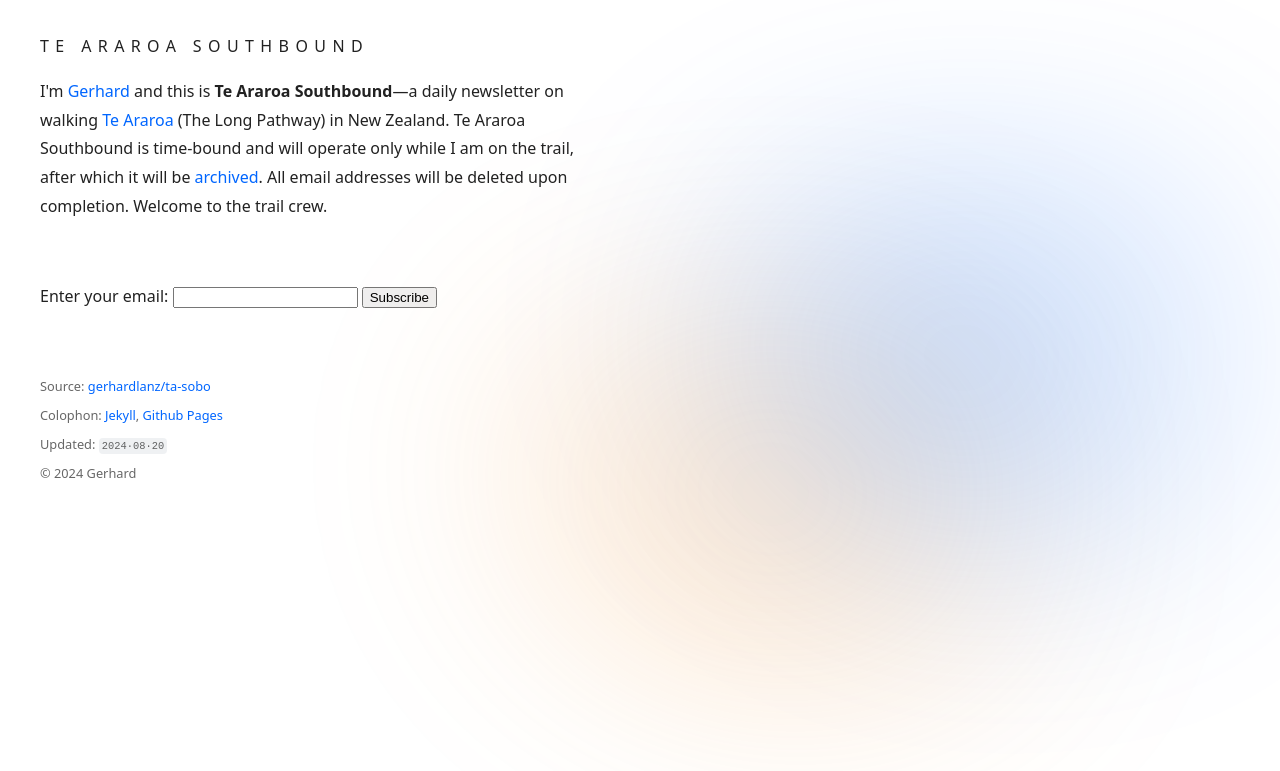
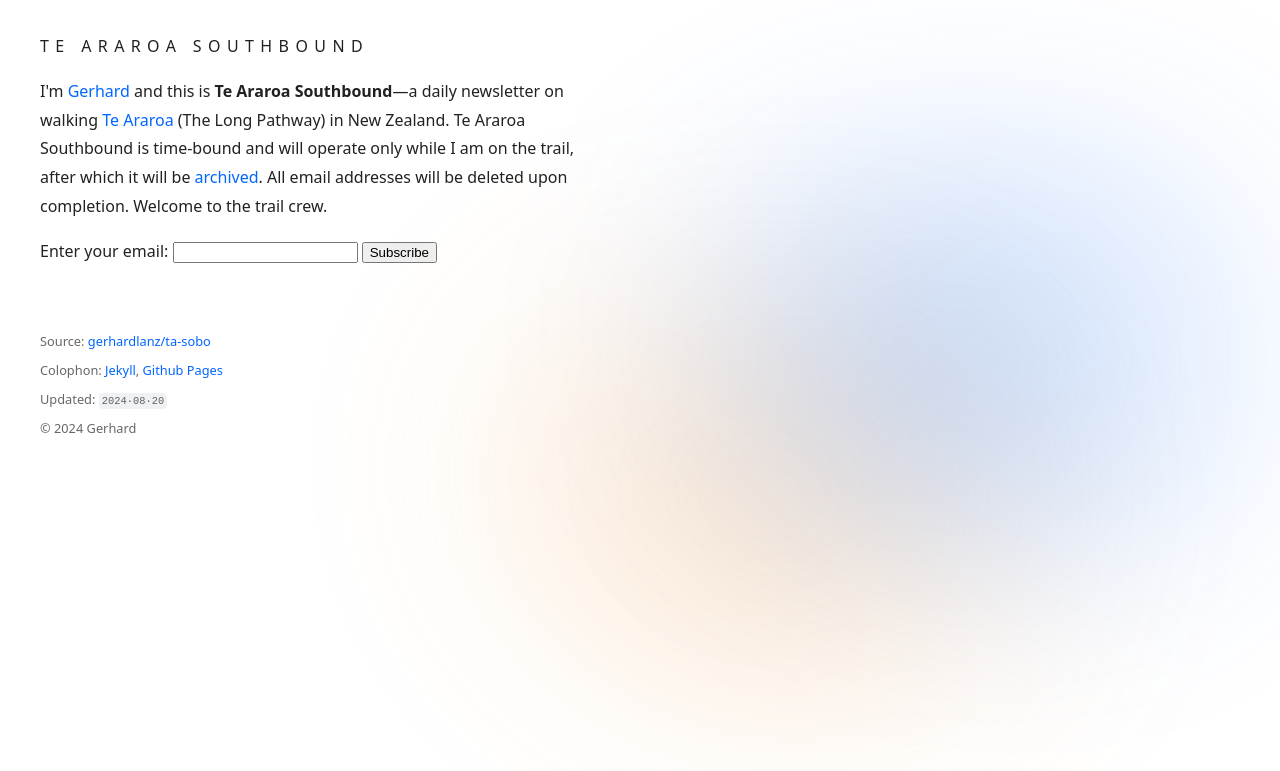
Before and after one commit to gerhardlanz/ta-sobo.gerhardla.nz, a Jekyll site: the page built from index.md, in a window 1280 px wide. Shown: the top 771 px of the page. Built offline with Jekyll 4.4.1, drawn with Linux system fonts in a browser that asks for light colours; Markdown is read by kramdown in place of the engine named in the settings.

```diff
--- a/index.md
+++ b/index.md
@@ -5,7 +5,7 @@ permalink: /
 
 <h1>Te Araroa Southbound</h1>
 
-<p>I'm <a href="https://gerhardla.nz">Gerhard</a> and this is <strong>Te Araroa Southbound</strong>—a daily newsletter on walking <a href="https://www.teararoa.org.nz">Te Araroa</a> (The Long Pathway) in New Zealand. Te Araroa Southbound is time-bound and will operate only while I am on the trail, after which it will be <a href="https://buttondown.email/gerhard/archive">archived</a>. All email addresses will be deleted upon completion. Welcome to the trail crew.</p><br>
+<p>I'm <a href="https://gerhardla.nz">Gerhard</a> and this is <strong>Te Araroa Southbound</strong>—a daily newsletter on walking <a href="https://www.teararoa.org.nz">Te Araroa</a> (The Long Pathway) in New Zealand. Te Araroa Southbound is time-bound and will operate only while I am on the trail, after which it will be <a href="https://buttondown.email/gerhard/archive">archived</a>. All email addresses will be deleted upon completion. Welcome to the trail crew.</p>
 
 <form
   action="https://buttondown.email/api/emails/embed-subscribe/gerhard"
```
